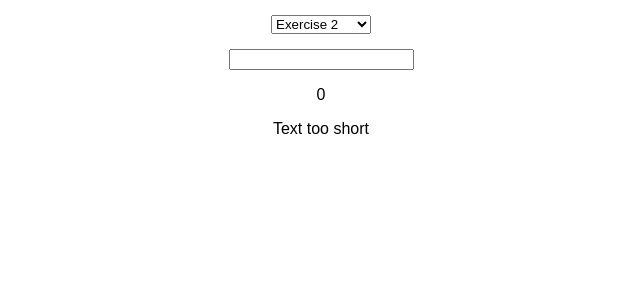
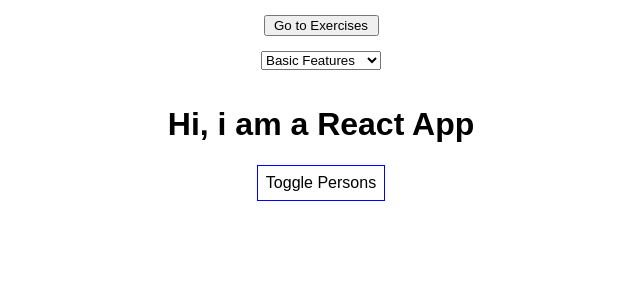
Before and after one commit to vinicechin/react-projects, a React (Create React App) app: page / in a window 1280 px wide. Shown: the top 300 px of the page, without its empty margins (319-959 px from the left). Built offline with nearby package versions, Linux system fonts and the light colour scheme.

Commit message:
Add sections control to App component. Update render methods.

```diff
--- a/src/App.css
+++ b/src/App.css
@@ -3,6 +3,17 @@
 }
 
 #ex-select {
-  margin: 15px 0px;
+  margin: 15px 0;
   width: 100px;
 }
+
+#sec-select {
+  margin: 15px 0;
+  width: 120px;
+}
+
+#content-toggle {
+  margin: 15px 0 0;
+  width: 115px;
+  text-align: center;
+}
--- a/src/App.js
+++ b/src/App.js
@@ -6,10 +6,16 @@ import BasicFeatures from './Sections/BasicFeatures/BasicFeatures'
 import './App.css';
 
 class App extends Component {
-  isExercise = true
+  state = {
+    section: "1",
+    exercise: "2",
+    isExercise: false
+  }
 
-  state = {
-    exercise: "2"
+  toggleContent = (event) => {
+    this.setState({
+      isExercise: !this.state.isExercise
+    })
   }
 
   changeExercise = (event) => {
@@ -18,7 +24,24 @@ class App extends Component {
     })
   }
 
-  renderSwitch(exercise) {
+  changeSection = (event) => {
+    this.setState({
+      section: event.target.value
+    })
+  }
+
+  // #################################### RENDER METHODS ###########################################
+
+  renderExerciseSwitch() {
+    return (
+      <select name="exercises" id="ex-select" onChange={this.changeExercise} value={this.state.exercise}>
+        <option value="1">Exercise 1</option>
+        <option value="2">Exercise 2</option>
+      </select>
+    )
+  }
+
+  renderExercise(exercise) {
     switch(exercise) {
       case "1":
         return (
@@ -33,22 +56,48 @@ class App extends Component {
     }
   }
 
-  renderClass() {
-    return <BasicFeatures />
+  renderSectionSwitch() {
+    return (
+      <select name="sections" id="sec-select" onChange={this.changeSection} value={this.state.section}>
+        <option value="1">Basic Features</option>
+      </select>
+    )
   }
 
+  renderSection(section) {
+    switch(section) {
+      case "1":
+        return (
+          <BasicFeatures />
+        )
+      default:
+        return null
+    }
+  }
+
+  // #################################### MAIN RENDER ###########################################
+
   render() {
+    const buttomText = this.state.isExercise ? "Go to Classes" : "Go to Exercises"
+
     return (
       <div className="App">
+        <button id="content-toggle" onClick={this.toggleContent}>{buttomText}</button>
+        <br />
         {
-          this.isExercise &&
-          <select name="exercises" id="ex-select" onChange={this.changeExercise} value={this.state.exercise}>
-            <option value="1">Exercise 1</option>
-            <option value="2">Exercise 2</option>
-          </select>
+          this.state.isExercise &&
+          <div>
+            { this.renderExerciseSwitch() }
+            { this.renderExercise(this.state.exercise) }
+          </div>
         }
-        { this.isExercise && this.renderSwitch(this.state.exercise) }
-        { !this.isExercise && this.renderClass() }
+        {
+          !this.state.isExercise &&
+          <div>
+            { this.renderSectionSwitch() }
+            { this.renderSection(this.state.section) }
+          </div>
+        }
       </div>
     );
   }
```
